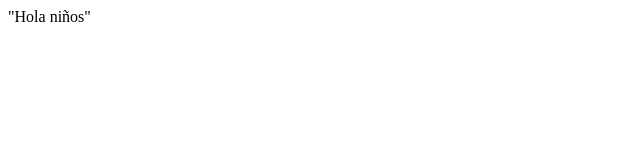
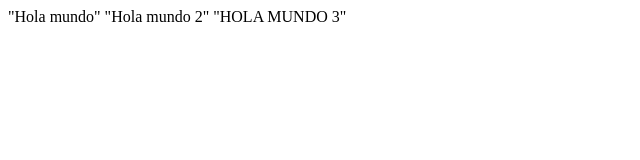
Before and after one commit to TheRexInformatics/intro_herramientas_devops, a plain HTML site: page index.html in a window 1280 px wide. Shown: the whole page, without its empty margins (0-640 px from the left). Drawn offline with Linux system fonts and the light colour scheme.

Commit message:
tercer commit

```diff
--- a/index.html
+++ b/index.html
@@ -1 +1,5 @@
-<label>"Hola niños"</label>
+<label>"Hola mundo"</label>
+
+<label>"Hola mundo 2"</label>
+
+<label>"HOLA MUNDO 3"</label>
```
